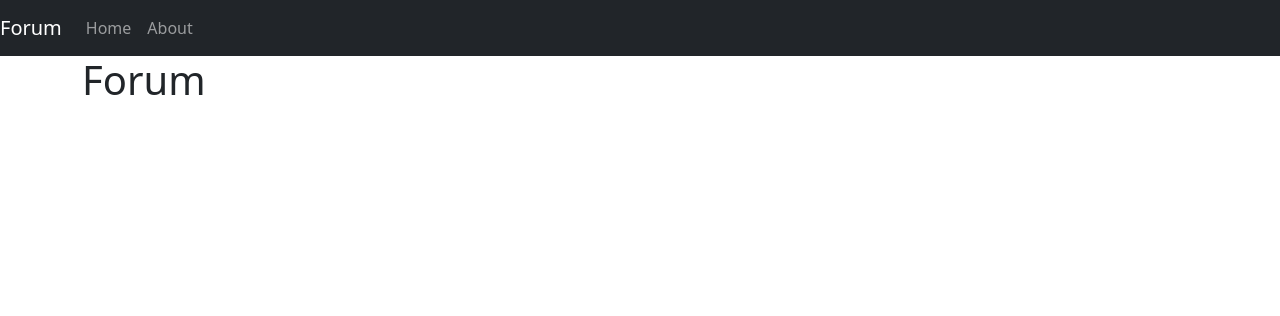
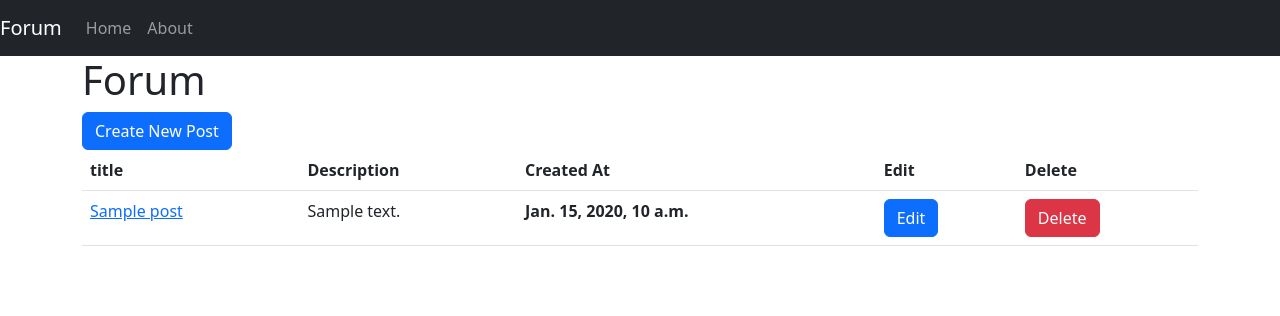
Before and after one commit to brightfuture47/forum_prj, a Django app: page / in a window 1280 px wide. Shown: the top 316 px of the page. Run offline with Django 4.2, Linux system fonts and the light colour scheme; tables that the repository leaves empty hold one stand-in row (values such as "Sample post").

Commit message:
pr 22 - 24:36

```diff
--- a/service/urls.py
+++ b/service/urls.py
@@ -2,6 +2,7 @@ from django.urls import path
 from service import views
 
 urlpatterns = [
-    path('', views.index, name='index'),
+    path('', views.PostsView.as_view(), name='index'),
+    path('post/<int:pk>', views.DetailPostsView.as_view(), name='detail_post'),
     path('about', views.about, name='about'),
 ]
--- a/service/views.py
+++ b/service/views.py
@@ -1,9 +1,18 @@
 from urllib.parse import urlparse
 from django.shortcuts import render, redirect
 from service.models import Post, Comment
+from django.views.generic import ListView, DetailView, CreateView, UpdateView, DeleteView
 
 def index(req):
     return render(req, 'index.html')
 
 def about(req):
     return render(req, 'about.html')
+
+class PostsView(ListView):
+    model = Post
+    template_name = "index.html"
+
+class DetailPostsView(DetailView):
+    model = Post
+    template_name = "detail_post.html"
--- /dev/null
+++ b/templates/detail_post.html
@@ -0,0 +1,5 @@
+{% extends "index.html" %}
+
+{% block content %}
+    <h1>Forum</h1>
+{% endblock %}
--- a/templates/index.html
+++ b/templates/index.html
@@ -13,9 +13,36 @@
 <body>
     {% include 'navbar.html' %}
     <div class="container">
+
         {% block content %}
             <h1>Forum</h1>
-
+            <a href="" class="btn btn-primary">Create New Post</a>
+            <table class="table">
+                <thead>
+                <tr>
+                    <th scope="col">title</th>
+                    <th scope="col">Description</th>
+                    <th scope="col">Created At</th>
+                    <th scope="col">Edit</th>
+                    <th scope="col">Delete</th>
+                </tr>
+                </thead>
+                <tbody>
+                    {% if object_list %}
+                        {% for post in object_list %}
+                        <tr>
+                            <td><a href="{% url 'detail_post' post.pk %}">{{ post.title }}</a></td>
+                            <td>{{ post.description }}</td>
+                            <th scope="row">{{ post.created_at }}</th>
+                            <td><a href="" class="btn btn-primary">Edit</a></td>
+                            <td><a href="" class="btn btn-danger">Delete</a></td>
+                        </tr>
+                        {% endfor %}
+                    {% else %}
+                        <p>No posts</p>
+                    {% endif %}
+                </tbody>
+            </table>
         {% endblock %}
     </div>
 
```
